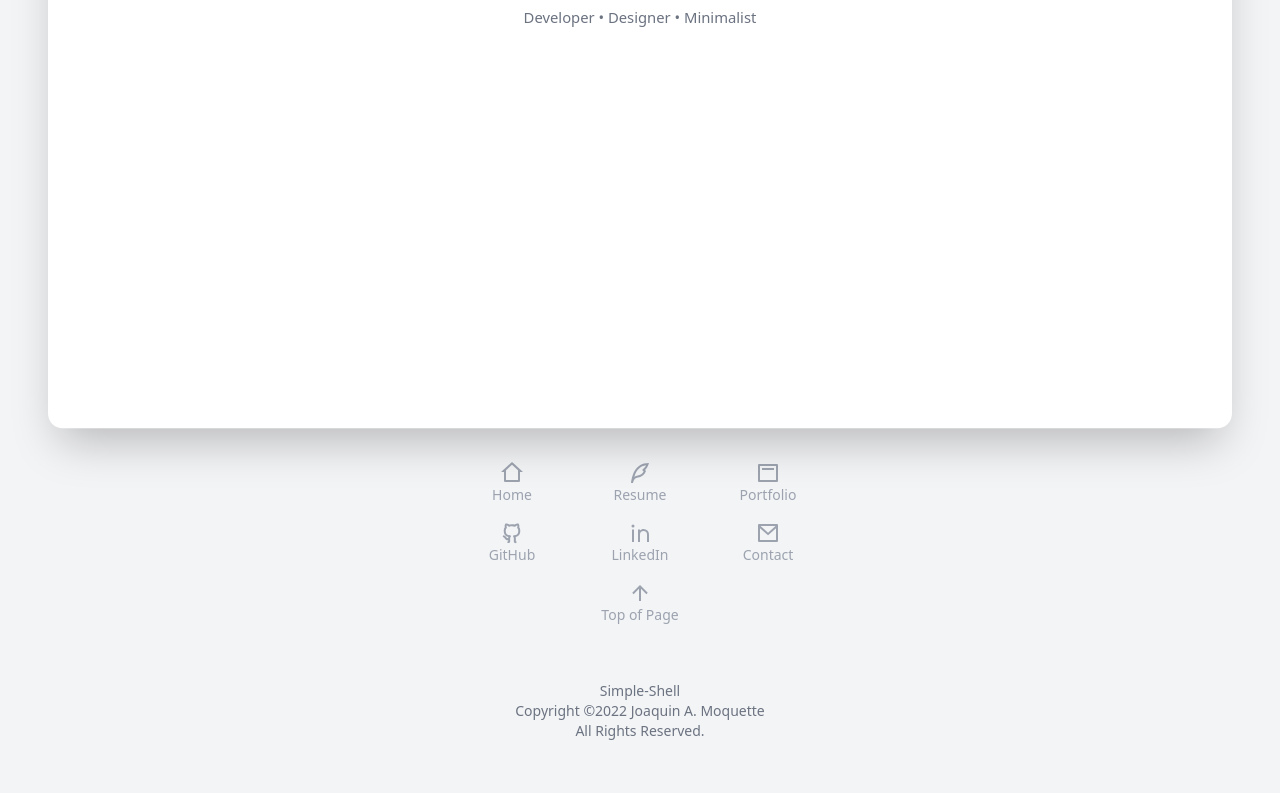
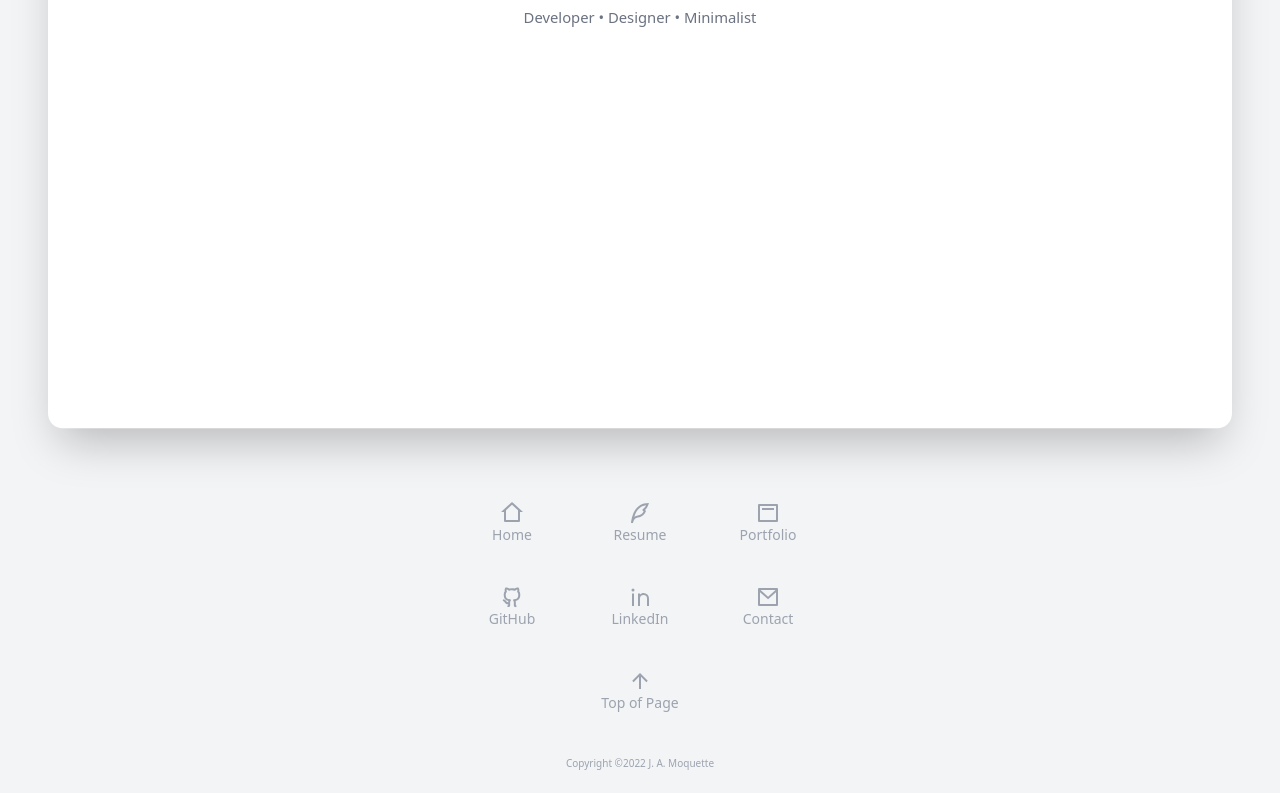
Before and after one commit to moquette/simple-shell, a React app: page / in a window 1280 px wide. Shown: the part 411-1204 px from the top of the page. Built offline with nearby package versions, Linux system fonts and the light colour scheme.

Commit message:
clean up

```diff
--- a/src/App.tsx
+++ b/src/App.tsx
@@ -1,6 +1,5 @@
 import React, {useEffect, useState} from 'react'
 import {BrowserRouter as Router, Routes, Route, NavLink} from 'react-router-dom'
-import {RiLinkedinLine, RiGithubLine, RiMailLine} from 'react-icons/ri'
 import ScrollToTop from '@/components/ScrollToTop'
 import Nav from '@/components/Nav'
 import Footer from '@/components/Footer'
@@ -37,7 +36,7 @@ export default function App() {
       <ScrollToTop>
         <main className="main">
           <div className="container mx-auto py-5 px-12 ">
-            <Nav />
+            <Nav className="top" />
             <Routes>
               <Route path="*" element={<PageNotFound />} />
               <Route path="/" element={<Home />} />
@@ -46,6 +45,7 @@ export default function App() {
             </Routes>
           </div>
         </main>
+        <Nav className="bottom" />
         <Footer />
       </ScrollToTop>
     </Router>
--- a/src/components/Footer.tsx
+++ b/src/components/Footer.tsx
@@ -76,11 +76,7 @@ export default function Footer() {
         </div>
       </div>
       <p className="copyright">
-        Simple-Shell
-        <br />
-        Copyright &copy;{new Date().getFullYear()} Joaquin A. Moquette
-        <br />
-        All Rights Reserved.
+        Copyright &copy;{new Date().getFullYear()} J. A. Moquette
       </p>
     </footer>
   )
--- a/src/components/Nav.tsx
+++ b/src/components/Nav.tsx
@@ -10,10 +10,15 @@ import {
   RiMailLine,
 } from 'react-icons/ri'
 
-export default function Nav() {
+export interface IAppProps {
+  className?: string
+}
+export default function Nav(props: IAppProps) {
   return (
     <>
-      <nav className="hidden w-full md:block pt-3">
+      <nav
+        className={`full-page hidden w-full md:block pt-3 ${props.className}`}
+      >
         <ul className="flex flex-row justify-end space-x-3 text-sm">
           <NavLink to="/" className="navbar-link">
             Home
--- a/src/styles/app.scss
+++ b/src/styles/app.scss
@@ -26,14 +26,15 @@
   }
 }
 .copyright {
-  @apply text-sm text-center py-10;
+  @apply text-[10px] text-center p-0;
 }
 
 footer {
+  @apply pb-5 pt-10 text-gray-400;
   .icon-box {
     @apply container flex flex-wrap  max-w-sm mx-auto justify-center text-center text-sm text-gray-400;
     div {
-      @apply w-1/3 mb-4;
+      @apply w-1/3 mb-10;
     }
     svg {
       @apply w-full text-2xl;
--- a/src/styles/nav.scss
+++ b/src/styles/nav.scss
@@ -27,3 +27,7 @@
     }
   }
 }
+
+nav.bottom {
+  @apply hidden;
+}
```
